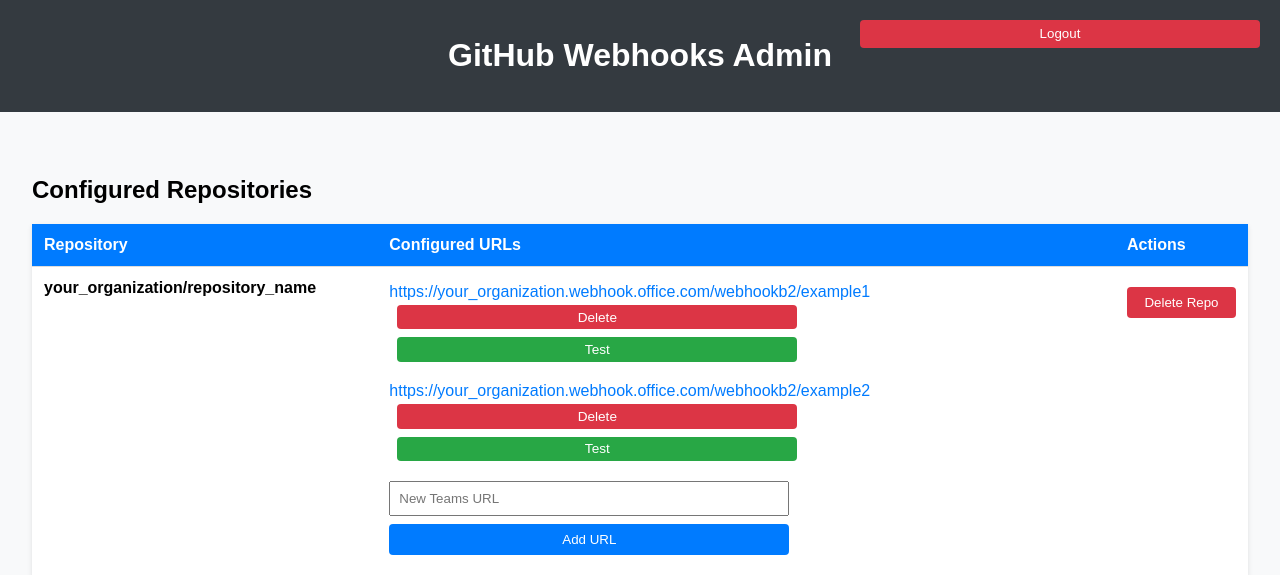
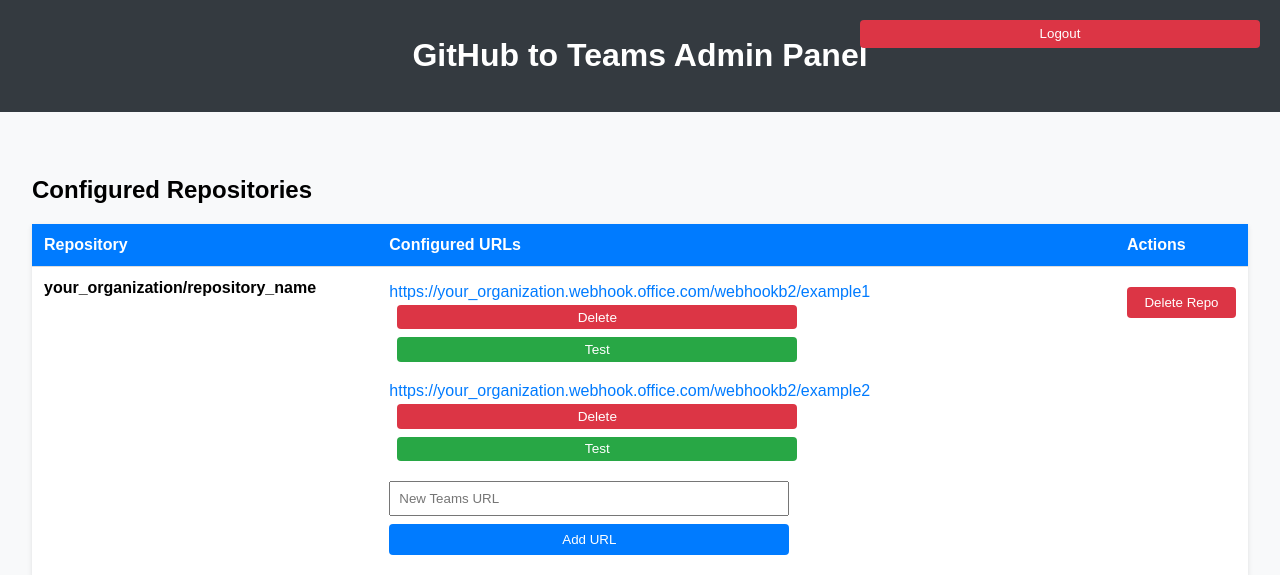
Before and after one commit to CarolusX74/github2teams, a FastAPI app: page /admin in a window 1280 px wide. Shown: the top 575 px of the page. Run offline with FastAPI, Linux system fonts and the light colour scheme; the visitor is signed in with stand-in values (Sample User, id 1); parts of the project's set-up code (start-up, migrations or seed data) failed here and were passed over.

Commit message:
Fix initial configuration and titles

```diff
--- a/app/teams.py
+++ b/app/teams.py
@@ -1,4 +1,4 @@
-    import httpx
+import httpx
 
 async def send_to_teams(
     webhook_url: str,
--- a/app/templates/admin.html
+++ b/app/templates/admin.html
@@ -3,7 +3,7 @@
 
 <head>
   <meta charset="UTF-8">
-  <title data-i18n="title">GitHub Webhooks Admin</title>
+  <title data-i18n="title">GitHub to Teams Admin Panel</title>
   <style>
     body {
       font-family: Arial, sans-serif;
@@ -169,7 +169,7 @@
 
 <body>
   <header>
-    <h1 data-i18n="title">GitHub Webhooks Admin</h1>
+    <h1 data-i18n="title">GitHub to Teams Admin Panel</h1>
     <form method="post" action="/logout">
       <button type="submit" class="logout-btn" data-i18n="logout">Salir</button>
     </form>
@@ -279,7 +279,7 @@
     // 🌍 Traducciones dinámicas
     const translations = {
       es: {
-        title: "GitHub Webhooks Admin",
+        title: "GitHub to Teams Admin",
         logout: "Salir",
         reposConfigured: "Repositorios configurados",
         repository: "Repositorio",
@@ -305,7 +305,7 @@
         donateCoffee: "🍵 Buy me a coffee"
       },
       en: {
-        title: "GitHub Webhooks Admin",
+        title: "GitHub to Teams Admin Panel",
         logout: "Logout",
         reposConfigured: "Configured Repositories",
         repository: "Repository",
```
Also changed, not shown: 2 other files.
